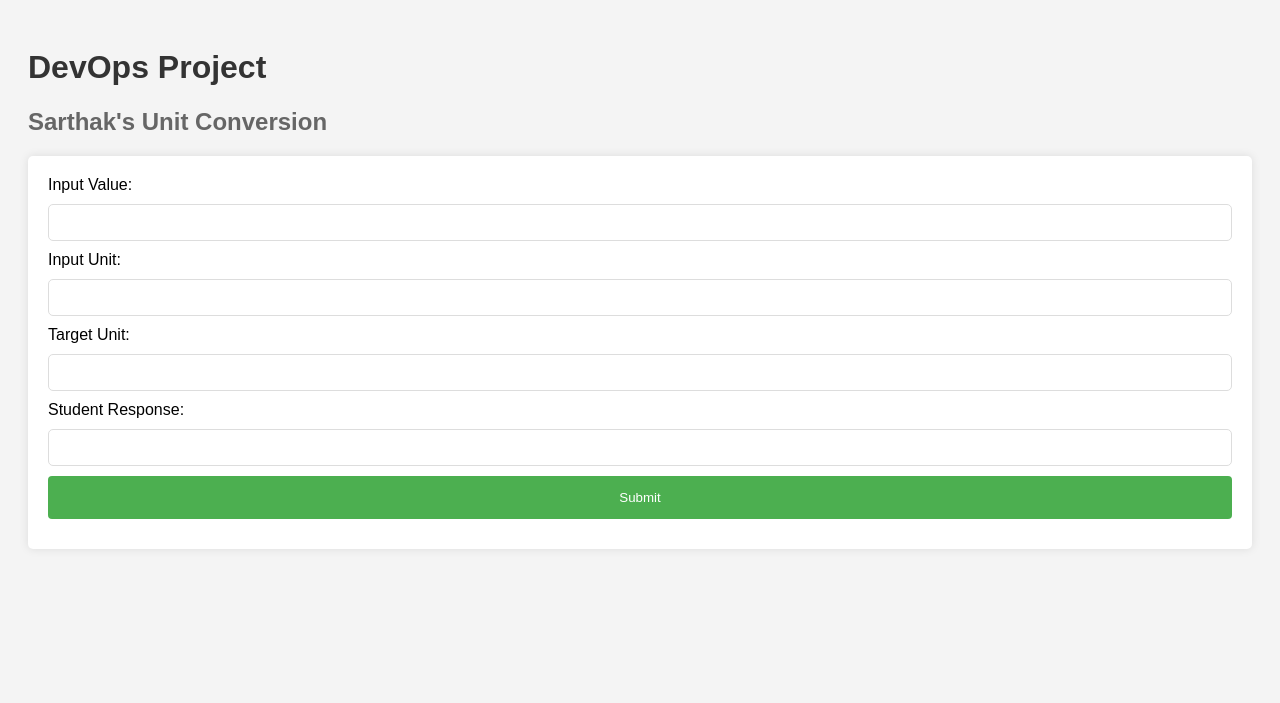
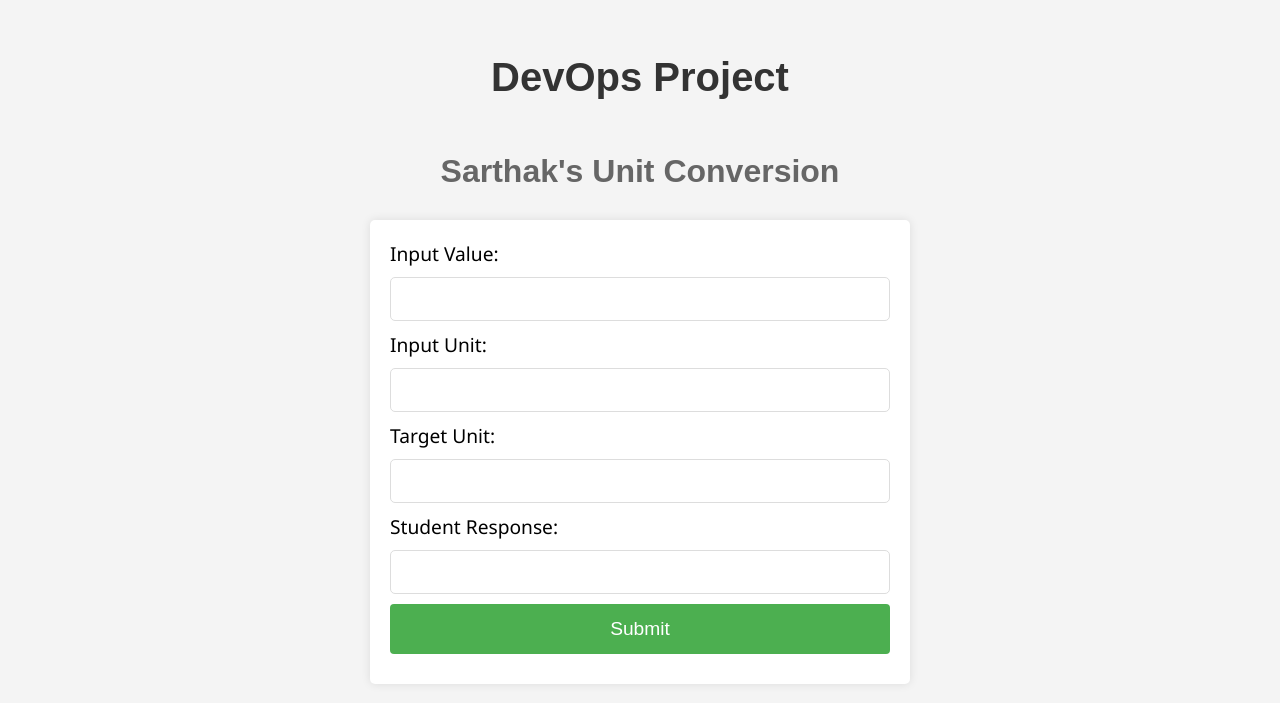
Before and after one commit to sarthakvengurlekar/FlexionProject, a Flask app: page / in a window 1280 px wide. Shown: the top 703 px of the page. Run offline with Flask 3, Linux system fonts and the light colour scheme.

Commit message:
added styling

```diff
--- a/templates/index.html
+++ b/templates/index.html
@@ -9,26 +9,36 @@
             font-family: Arial, sans-serif;
             padding: 20px;
             background-color: #f4f4f4;
+            display: flex;
+            flex-direction: column;
+            align-items: center;
         }
 
         h1 {
             color: #333;
+            font-size: 2.5em;
         }
 
         h2 {
             color: #666;
+            font-size: 2em;
+            margin-bottom: 30px;
         }
 
         form {
+            font-family: 'Segoe UI', Tahoma, Geneva, Verdana, sans-serif;
             background-color: #fff;
             padding: 20px;
             border-radius: 5px;
             box-shadow: 0px 0px 10px rgba(0, 0, 0, 0.1);
+            width: 50%;
+            max-width: 500px;
         }
 
         label, input {
             display: block;
             margin-bottom: 10px;
+            font-size: 1.2em;
         }
 
         input[type="text"] {
```
Also changed, not shown: README.md.
